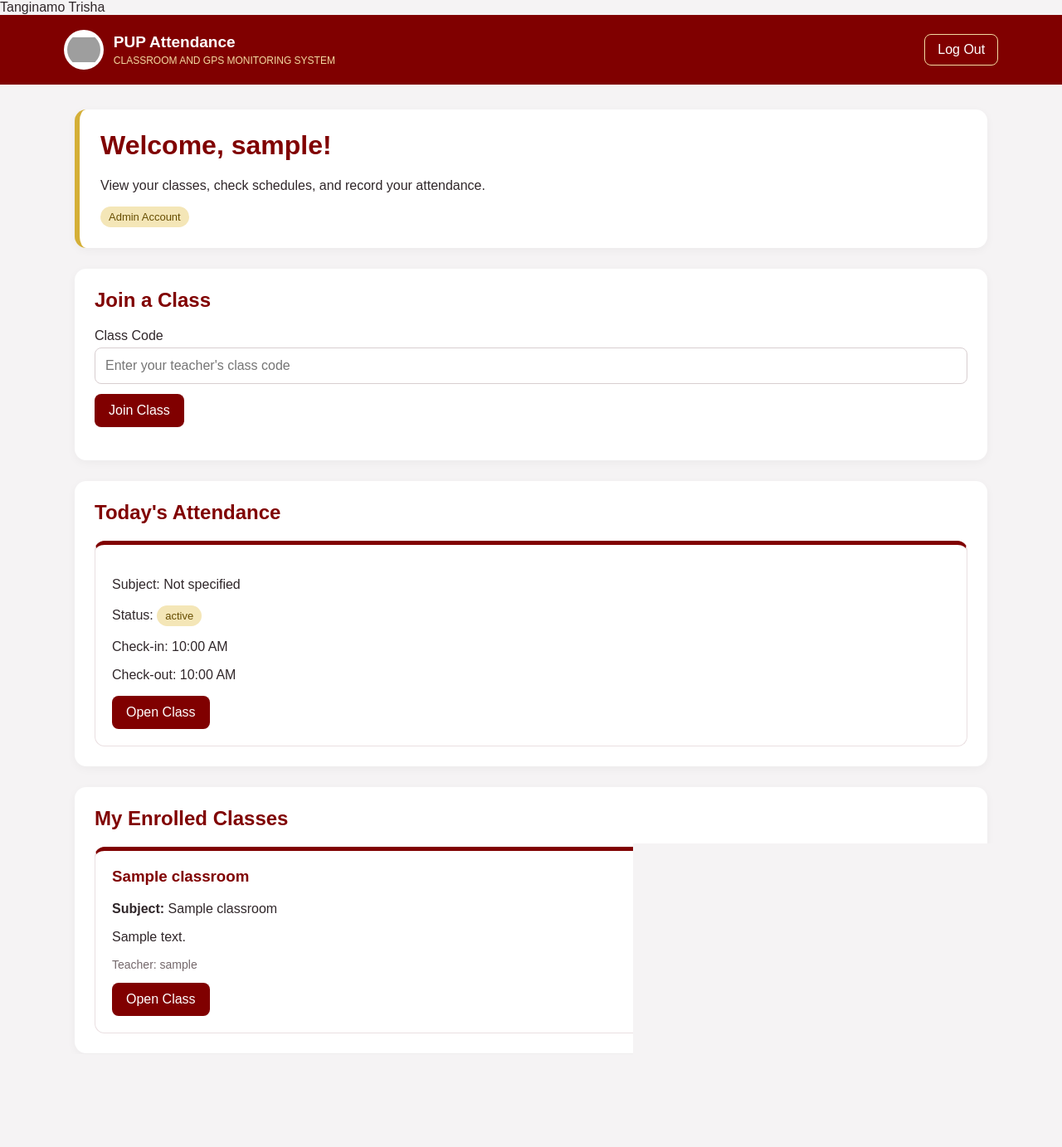
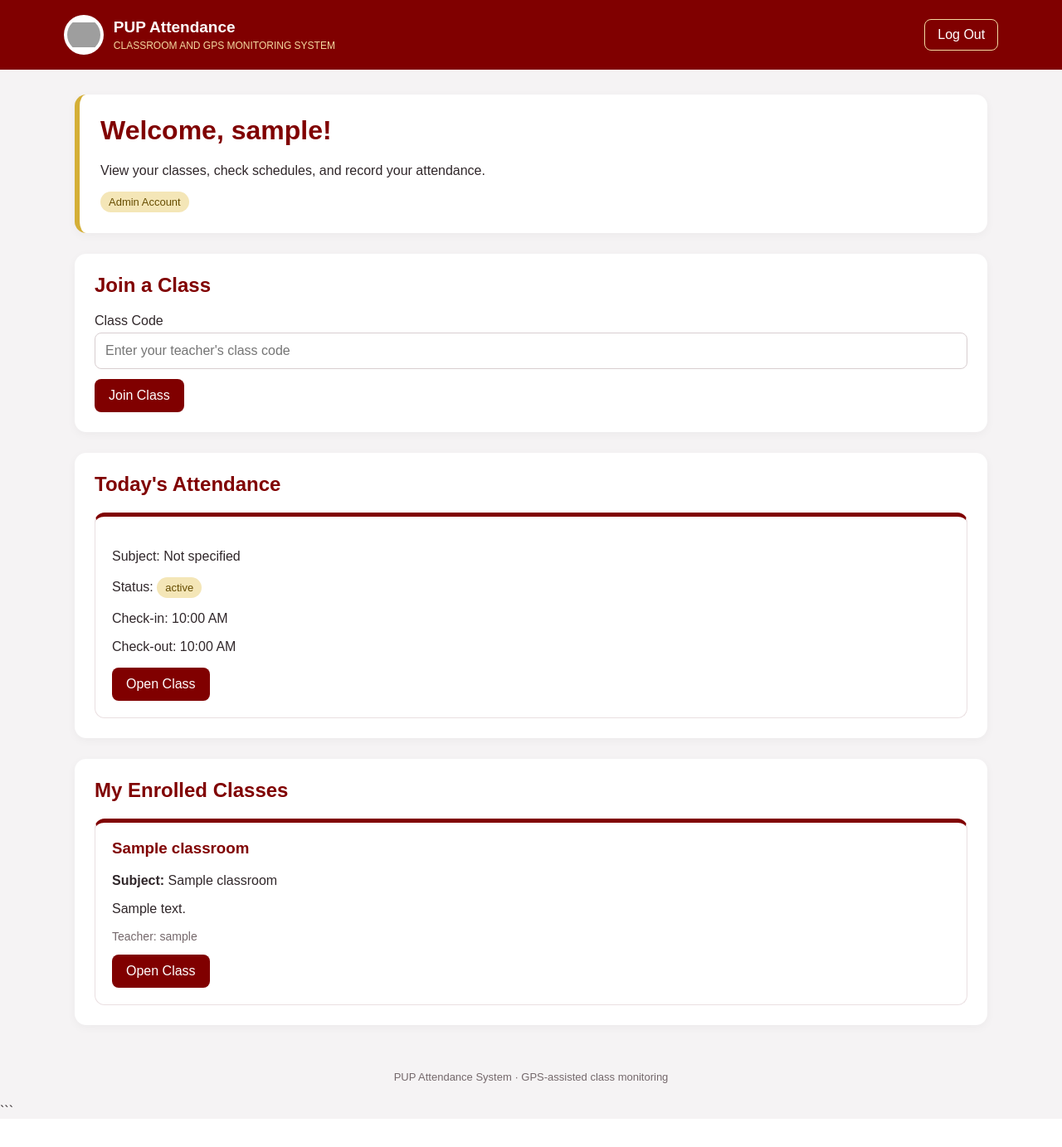
Before and after one commit to ejvpunelas-cpu/gps-attendance-system, a Flask app: template templates/dashboard.html in a window 1280 px wide. Shown: the whole page at 83% size. After the commit the page ends 1335 px from the top, so only its background shows below. Run offline with Flask 3, Linux system fonts and the light colour scheme; the template is opened without the code that fills it: most values are stand-ins (such as "Sample title", 1, 10 or a date in 2020); grey boxes are pictures that could not be loaded.

Commit message:
Update dashboard.html

```diff
--- a/templates/dashboard.html
+++ b/templates/dashboard.html
@@ -1,4 +1,3 @@
-Tanginamo Trisha
 <!DOCTYPE html>
 <html lang="en">
 <head>
```
